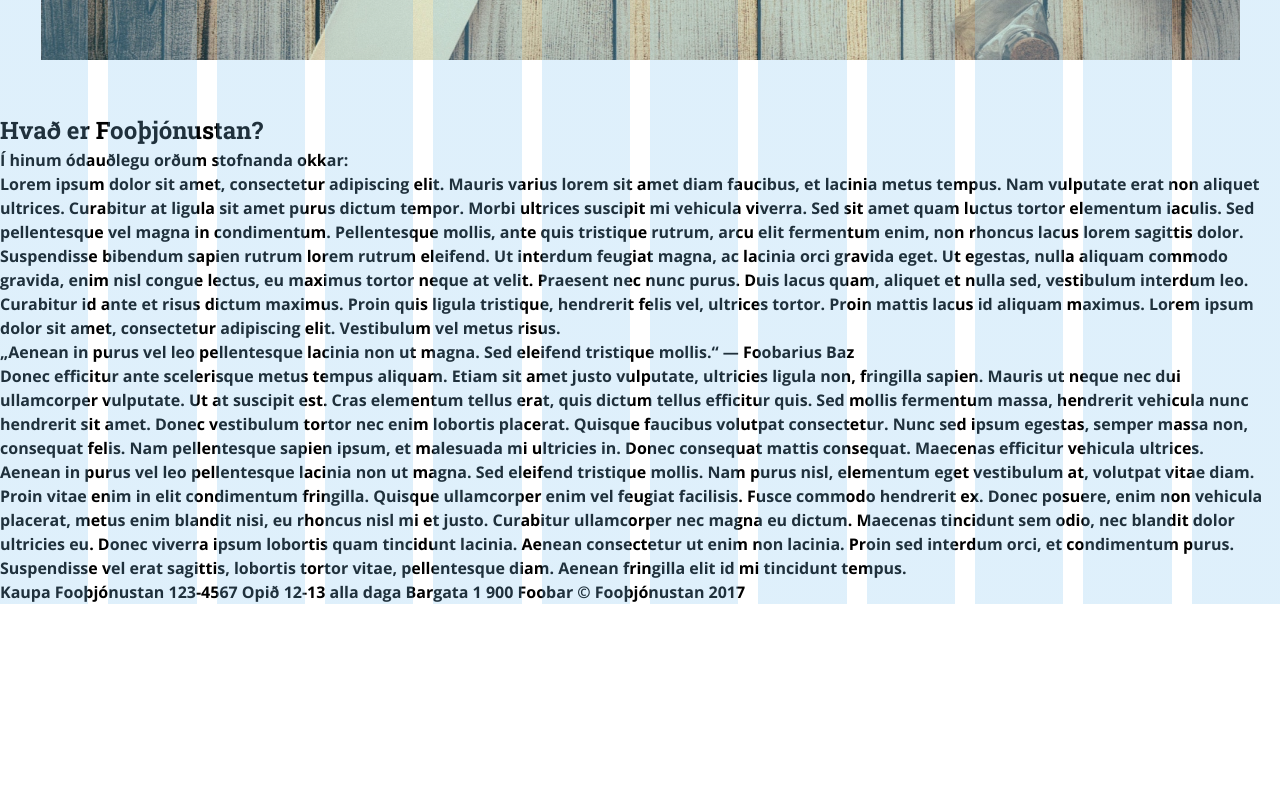
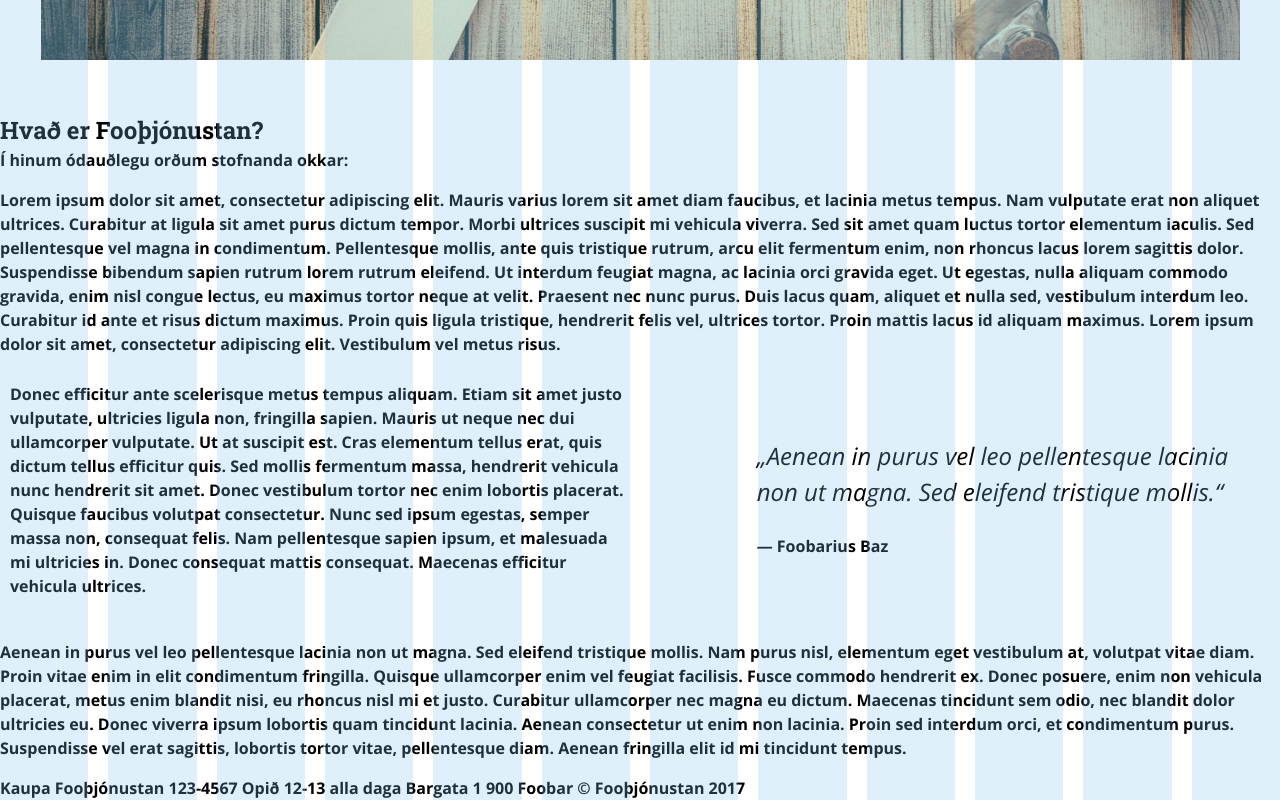
Before and after one commit to vilhelml/vefforitun-2017---hopverk-1, a website: page about.html in a window 1280 px wide. Shown: the part 740-1540 px from the top of the page. Before the commit the page ends 1344 px from the top, so only its background shows below. Drawn offline with nearby package versions, Linux system fonts and the light colour scheme.

Commit message:
Lagað blockquote.

```diff
--- a/about.html
+++ b/about.html
@@ -37,13 +37,23 @@
           <p class="text text__p">
             Lorem ipsum dolor sit amet, consectetur adipiscing elit. Mauris varius lorem sit amet diam faucibus, et lacinia metus tempus. Nam vulputate erat non aliquet ultrices. Curabitur at ligula sit amet purus dictum tempor. Morbi ultrices suscipit mi vehicula viverra. Sed sit amet quam luctus tortor elementum iaculis. Sed pellentesque vel magna in condimentum. Pellentesque mollis, ante quis tristique rutrum, arcu elit fermentum enim, non rhoncus lacus lorem sagittis dolor. Suspendisse bibendum sapien rutrum lorem rutrum eleifend. Ut interdum feugiat magna, ac lacinia orci gravida eget. Ut egestas, nulla aliquam commodo gravida, enim nisl congue lectus, eu maximus tortor neque at velit. Praesent nec nunc purus. Duis lacus quam, aliquet et nulla sed, vestibulum interdum leo. Curabitur id ante et risus dictum maximus. Proin quis ligula tristique, hendrerit felis vel, ultrices tortor. Proin mattis lacus id aliquam maximus. Lorem ipsum dolor sit amet, consectetur adipiscing elit. Vestibulum vel metus risus.
           </p>
-          <blockquote class="text text__blockquote">
-            „Aenean in purus vel leo pellentesque lacinia non ut magna. Sed eleifend tristique mollis.“
-            — Foobarius Baz
-          </blockquote>
-          <p class="text text__p">
-            Donec efficitur ante scelerisque metus tempus aliquam. Etiam sit amet justo vulputate, ultricies ligula non, fringilla sapien. Mauris ut neque nec dui ullamcorper vulputate. Ut at suscipit est. Cras elementum tellus erat, quis dictum tellus efficitur quis. Sed mollis fermentum massa, hendrerit vehicula nunc hendrerit sit amet. Donec vestibulum tortor nec enim lobortis placerat. Quisque faucibus volutpat consectetur. Nunc sed ipsum egestas, semper massa non, consequat felis. Nam pellentesque sapien ipsum, et malesuada mi ultricies in. Donec consequat mattis consequat. Maecenas efficitur vehicula ultrices.
-          </p>
+          <div class="text__row">
+            <div class="col col-6">
+              <p class="text text__p">
+                Donec efficitur ante scelerisque metus tempus aliquam. Etiam sit amet justo vulputate, ultricies ligula non, fringilla sapien. Mauris ut neque nec dui ullamcorper vulputate. Ut at suscipit est. Cras elementum tellus erat, quis dictum tellus efficitur quis. Sed mollis fermentum massa, hendrerit vehicula nunc hendrerit sit amet. Donec vestibulum tortor nec enim lobortis placerat. Quisque faucibus volutpat consectetur. Nunc sed ipsum egestas, semper massa non, consequat felis. Nam pellentesque sapien ipsum, et malesuada mi ultricies in. Donec consequat mattis consequat. Maecenas efficitur vehicula ultrices.
+              </p>
+            </div>
+            <div class="col col-5">
+              <blockquote class="text__blockquote">
+                <p class="text text__blockquote-text">
+                  „Aenean in purus vel leo pellentesque lacinia non ut magna. Sed eleifend tristique mollis.“
+                </p>
+              <p class="text text__blockquote-author">
+                — Foobarius Baz
+              </p>
+            </blockquote>
+            </div>
+          </div>
           <p class="text text__p">
             Aenean in purus vel leo pellentesque lacinia non ut magna. Sed eleifend tristique mollis. Nam purus nisl, elementum eget vestibulum at, volutpat vitae diam. Proin vitae enim in elit condimentum fringilla. Quisque ullamcorper enim vel feugiat facilisis. Fusce commodo hendrerit ex. Donec posuere, enim non vehicula placerat, metus enim blandit nisi, eu rhoncus nisl mi et justo. Curabitur ullamcorper nec magna eu dictum. Maecenas tincidunt sem odio, nec blandit dolor ultricies eu. Donec viverra ipsum lobortis quam tincidunt lacinia. Aenean consectetur ut enim non lacinia. Proin sed interdum orci, et condimentum purus. Suspendisse vel erat sagittis, lobortis tortor vitae, pellentesque diam. Aenean fringilla elit id mi tincidunt tempus.
           </p>
--- a/scss/text.scss
+++ b/scss/text.scss
@@ -1,11 +1,12 @@
 .text {
   &__p {
-    padding-bottom: $gutter;
+    padding-bottom: 1em;
+
   }
 
   &__row {
     display: flex;
-    margin-bottom: $gutter;
+    margin-bottom: 1em;
     flex-direction: row;
     justify-content: space-between;
     flex-wrap: wrap;
@@ -13,7 +14,19 @@
   }
 
   &__blockquote {
-    margin: $gutter;
+    align-self: center;
+    justify-content: center;
+  }
+
+  &__blockquote-text {
+    font-size: 1.5em;
+    font-style: italic;
+    padding-bottom: 1em;
+  }
+
+  &__blockquote-author {
+    font-style: normal;
+    font-size: 1em;
   }
 
 }
```
Also changed, not shown: styles.css.
